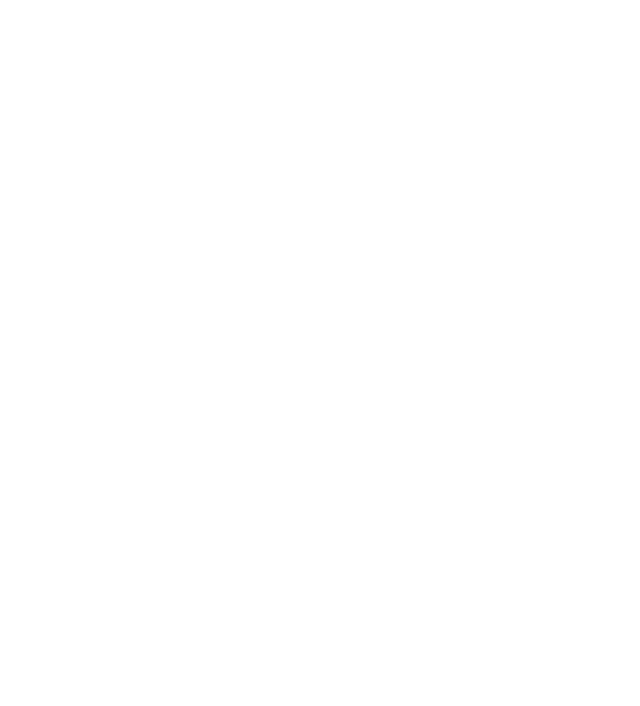
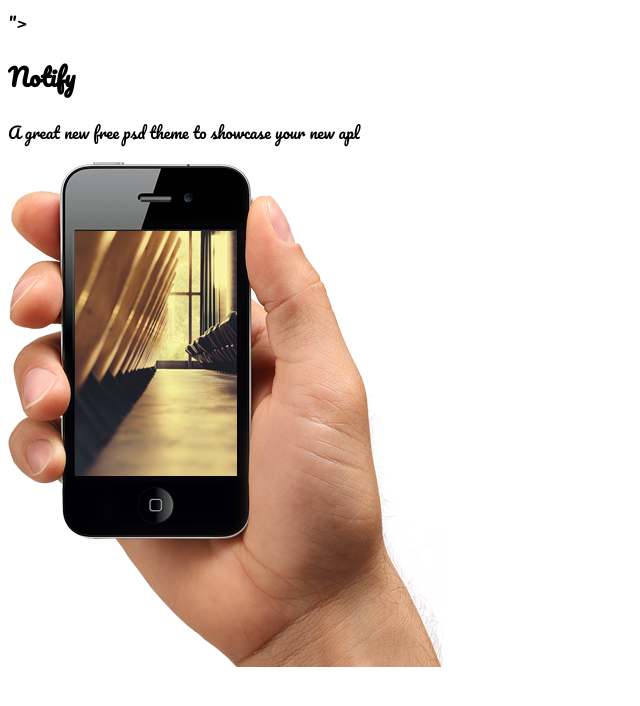
Before and after one commit to robson97lima/d105, a plain HTML site: page index.html in a window 1280 px wide. Shown: the whole page, without its empty margins (0-640 px from the left). Drawn offline with Linux system fonts and the light colour scheme.

Commit message:
site do notify

```diff
--- a/index.html
+++ b/index.html
@@ -5,9 +5,23 @@
     <meta name="viewport" content="width=device-width, initial-scale=1.0">
     <meta http-equiv="X-UA-Compatible" content="ie=edge">
     <link rel="stylesheet" href="styles.css">
+    <link rel="stylesheet" href="https://fonts.googleapis.com/css?family=Pacifico&display=swap" rel="stylesheet">">
     <title>Document</title>
 </head>
+
 <body>
-
+    <section>
+        <div>
+            <h1>Notify</h1>
+            <p>A great new free psd theme to showcase your new apl</p>
+        </div>
+        <div>
+            <img src="imagens/hand.png" alt="">
+        </div>
+    </section>
+    <section>
+        <div></div>
+        <div></div>
+    </section>
 </body>
 </html>
--- a/styles.css
+++ b/styles.css
@@ -0,0 +1,9 @@
+body{
+    font-family: 'Pacifico', cursive;
+}
+
+header{
+    display: flex;
+    background-color: #2CBF60;
+
+}
```
Also changed, not shown: imagens/banner.png (added), imagens/hand.png (added), imagens/icone-android.png (added), imagens/icone-ios.png (added), imagens/icone-windows.png (added), imagens/icone1.png (added), imagens/icone2.png (added), imagens/icone3.png (added), imagens/notify_psd_theme.jpg (added), imagens/pessoa1.jpg (added).
